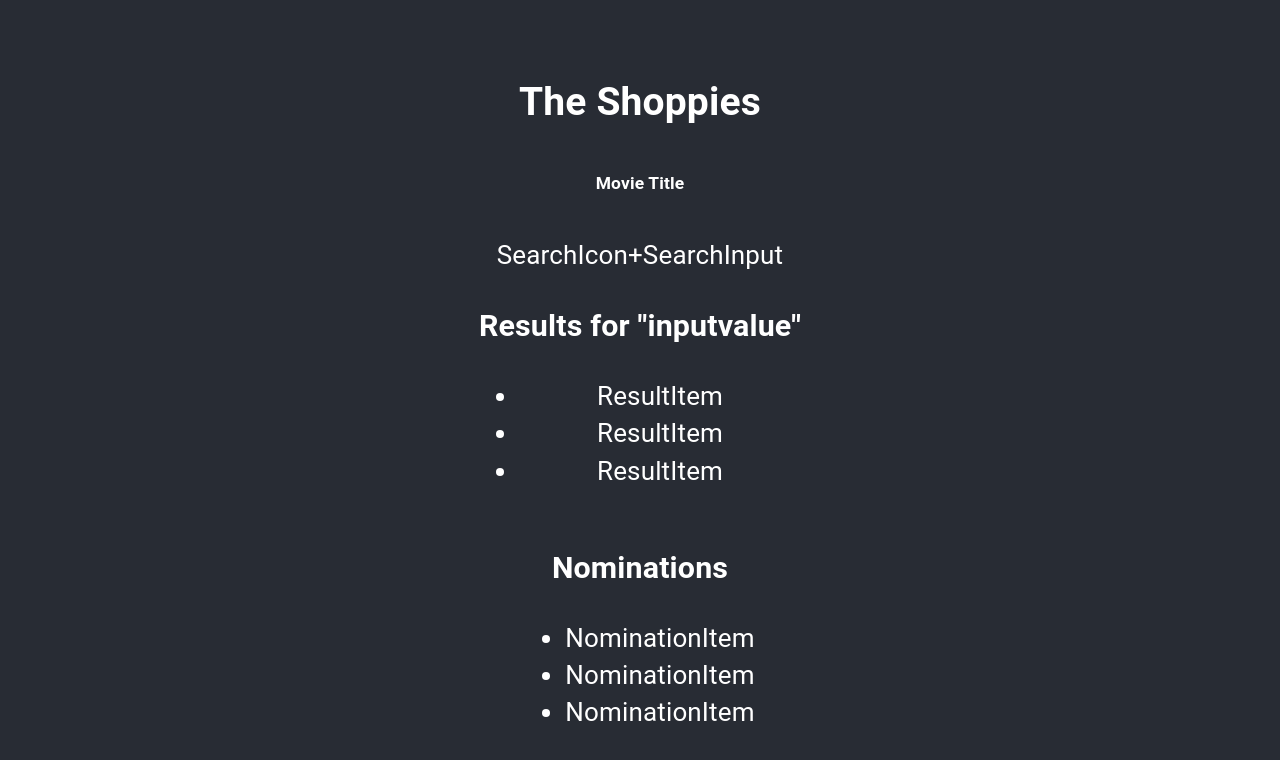
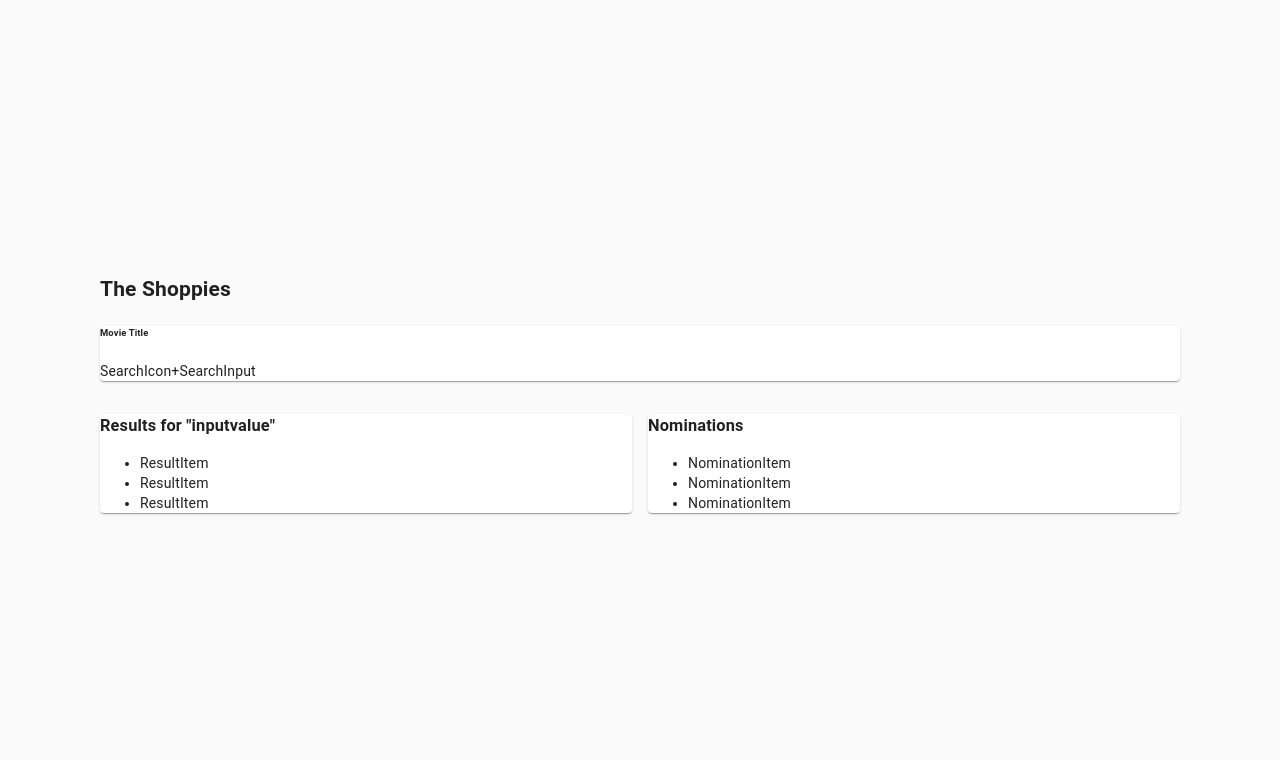
Before and after one commit to aditiohri/shoppies, a React (Create React App) app: page / in a window 1280 px wide. Shown: the top 760 px of the page. Built offline with nearby package versions, Linux system fonts and the light colour scheme.

Commit message:
create basic mui grid

```diff
--- a/src/App.css
+++ /dev/null
@@ -1,38 +0,0 @@
-.App {
-  text-align: center;
-}
-
-.App-logo {
-  height: 40vmin;
-  pointer-events: none;
-}
-
-@media (prefers-reduced-motion: no-preference) {
-  .App-logo {
-    animation: App-logo-spin infinite 20s linear;
-  }
-}
-
-.App-header {
-  background-color: #282c34;
-  min-height: 100vh;
-  display: flex;
-  flex-direction: column;
-  align-items: center;
-  justify-content: center;
-  font-size: calc(10px + 2vmin);
-  color: white;
-}
-
-.App-link {
-  color: #61dafb;
-}
-
-@keyframes App-logo-spin {
-  from {
-    transform: rotate(0deg);
-  }
-  to {
-    transform: rotate(360deg);
-  }
-}
--- a/src/App.js
+++ b/src/App.js
@@ -1,17 +1,31 @@
-import './App.css';
-import Nominations from './containers/Nominations/Nominations';
-import Results from './containers/Results/Results';
-import Search from './containers/Search/Search';
+import Nominations from "./containers/Nominations/Nominations";
+import Results from "./containers/Results/Results";
+import Search from "./containers/Search/Search";
+
+import Grid from "@material-ui/core/Grid";
+import { makeStyles } from '@material-ui/core/styles';
+
+const useStyles = makeStyles(theme => ({
+  root: {
+    padding: '100px',
+    height: '100vh'
+  }
+}))
 
 function App() {
+  const classes = useStyles();
   return (
-    <div className="App">
-      <header className="App-header">
-        <Search />
-        <Results />
-        <Nominations />
-      </header>
-    </div>
+    <Grid className={classes.root} container justify="center" alignContent="center" spacing={2} >
+        <Grid item xs={12} sm={12}>
+          <Search />
+        </Grid>
+        <Grid item xs={12} sm={6}>
+          <Results />
+        </Grid>
+        <Grid item xs={12} sm={6}>
+          <Nominations />
+        </Grid>
+    </Grid>
   );
 }
 
--- a/src/containers/Nominations/Nominations.js
+++ b/src/containers/Nominations/Nominations.js
@@ -1,13 +1,15 @@
 import React, { Component } from "react";
 import NominationsList from "../../components/NominationsList/NominationsList";
+
+import Paper from '@material-ui/core/Paper';
 
 export default class Nominations extends Component {
   render() {
     return (
-      <div>
+      <Paper>
         <h3>Nominations</h3>
         <NominationsList />
-      </div>
+      </Paper>
     );
   }
 }
--- a/src/containers/Results/Results.js
+++ b/src/containers/Results/Results.js
@@ -1,13 +1,16 @@
 import React, { Component } from "react";
 import ResultList from "../../components/ResultsList/ResultsList";
+
+import Paper from '@material-ui/core/Paper';
+
 
 export default class Results extends Component {
   render() {
     return (
-      <div>
+      <Paper>
           <h3>Results for "inputvalue"</h3>
         <ResultList />
-      </div>
+      </Paper>
     );
   }
 }
--- a/src/containers/Search/Search.js
+++ b/src/containers/Search/Search.js
@@ -1,13 +1,18 @@
 import React, { Component } from "react";
 import SearchBar from "./SearchBar/SearchBar";
+
+import Paper from '@material-ui/core/Paper';
+
 
 export default class Search extends Component {
   render() {
     return (
-      <div>
+      <>
         <h2>The Shoppies</h2>
+      <Paper>
         <SearchBar />
-      </div>
+      </Paper>
+      </>
     );
   }
 }
```
